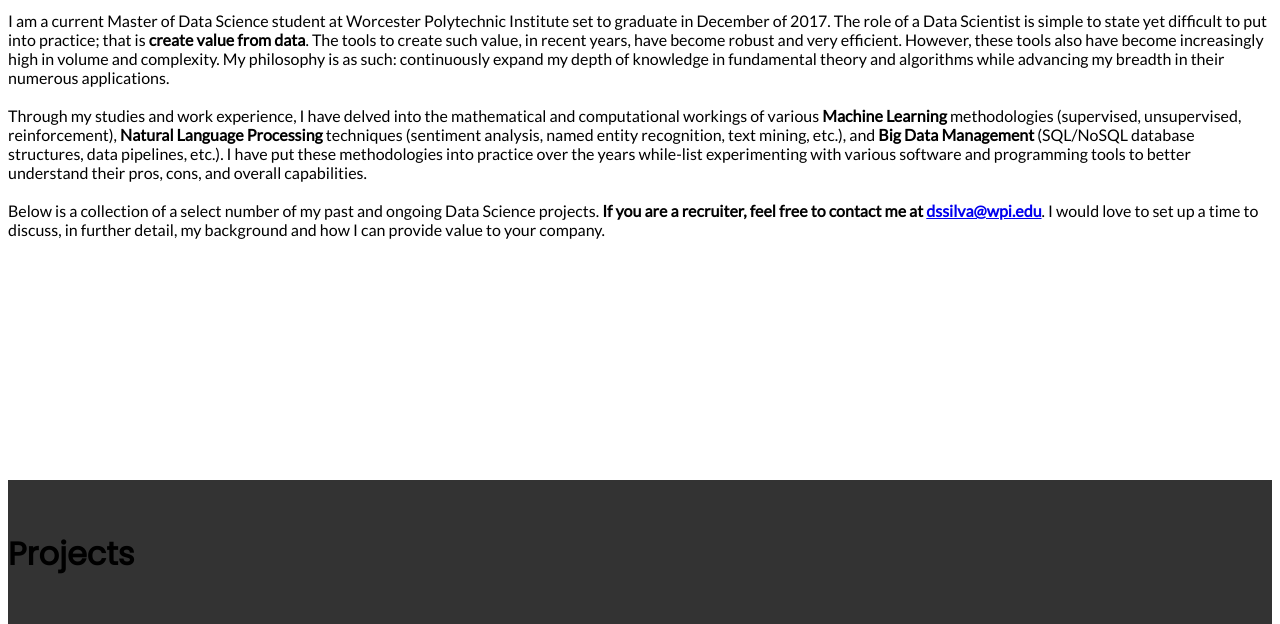
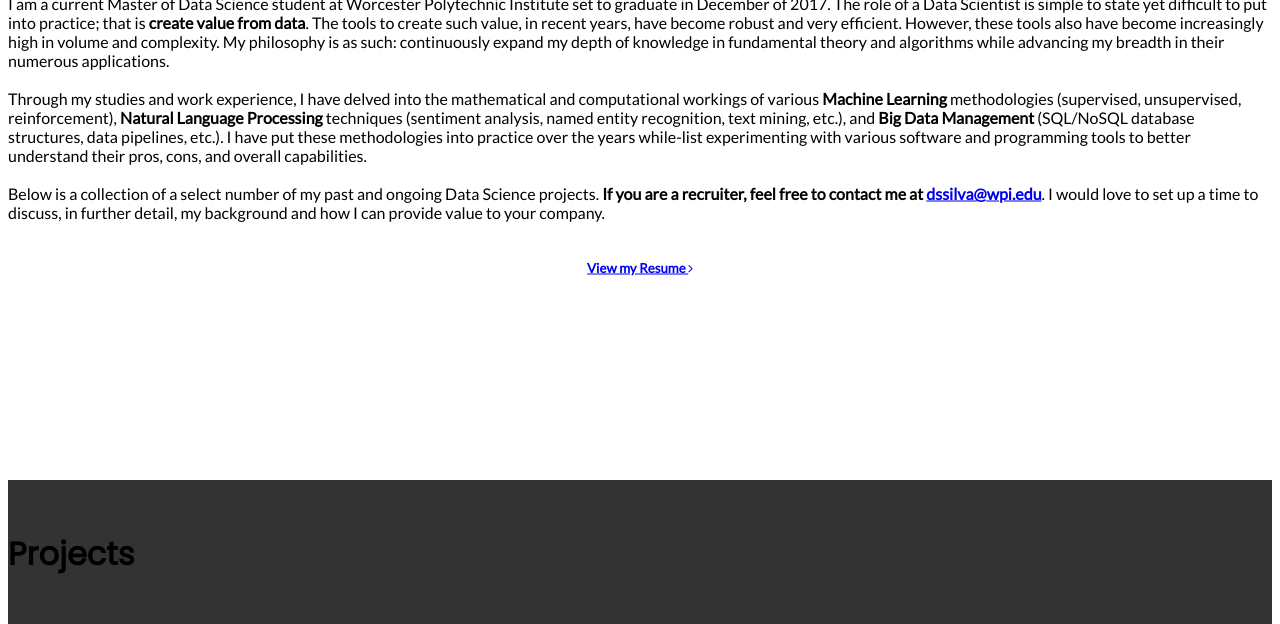
Before and after one commit to dennisjunior111/dennisjunior111.github.io, a Jekyll site: the page index.html, which Jekyll copies as it is, in a window 1280 px wide and 900 px high, scrolled down 807 px, cut to the strip 0-624 px from the top of the window. Built offline with Jekyll 4.4.1, drawn with Linux system fonts in a browser that asks for light colours; nearby versions of some CDN libraries; library files that are not in the unit come from our copies; a script that is not in the unit is left out.

Commit message:
Update index.html

```diff
--- a/index.html
+++ b/index.html
@@ -32,7 +32,7 @@
             <div class="element">
                 <div class="container rotate">
                     <div class="row">
-                        <div class="col m10">
+                        <div class="col m11">
                             <br>
                             <h3 class="title wow fadeInUp">About <span class="title wow fadeInUp" data-wow-delay="100ms">Me</span></h3>
                             <br>
@@ -42,6 +42,7 @@
 Through my studies and work experience, I have delved into the mathematical and computational workings of various <b>Machine Learning</b> methodologies (supervised, unsupervised, reinforcement), <b>Natural Language Processing</b> techniques (sentiment analysis, named entity recognition, text mining, etc.), and <b>Big Data Management</b> (SQL/NoSQL database structures, data pipelines, etc.). I have put these methodologies into practice over the years while-list experimenting with various software and programming tools to better understand their pros, cons, and overall capabilities.
 <br><br>
 Below is a collection of a select number of my past and ongoing Data Science projects. <b>If you are a recruiter, feel free to contact me at <a href="dssilva@wpi.edu">dssilva@wpi.edu</a></b>. I would love to set up a time to discuss, in further detail, my background and how I can provide value to your company.  <span class="hide-on-med-and-up"><br><br></span></p>
+                        <br> <center><a href="Resume.pdf"><h5>View my Resume <i class="fa fa-angle-right"></i></h5></a></center>
                         </div>
 
                     </div>
```
